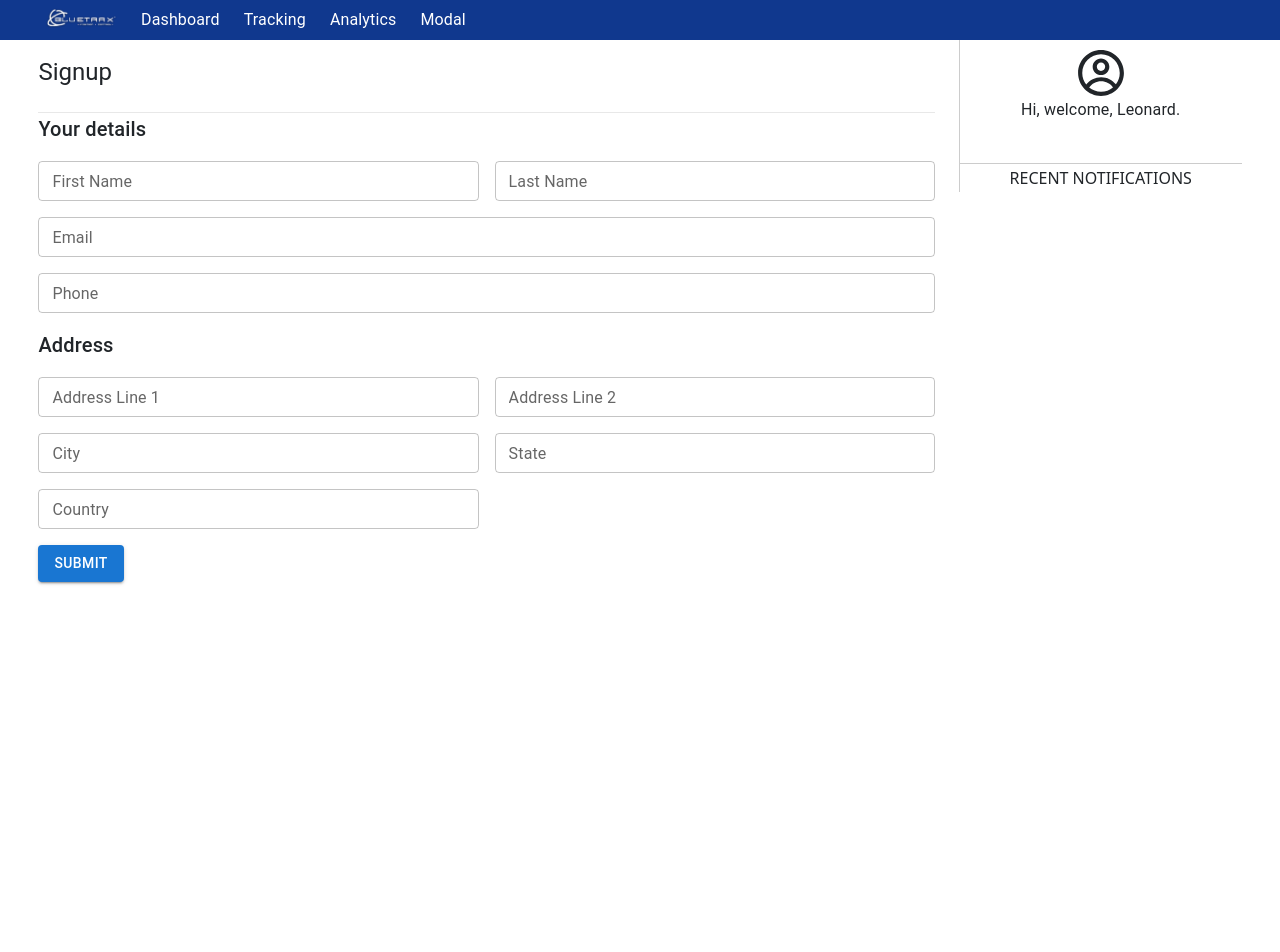
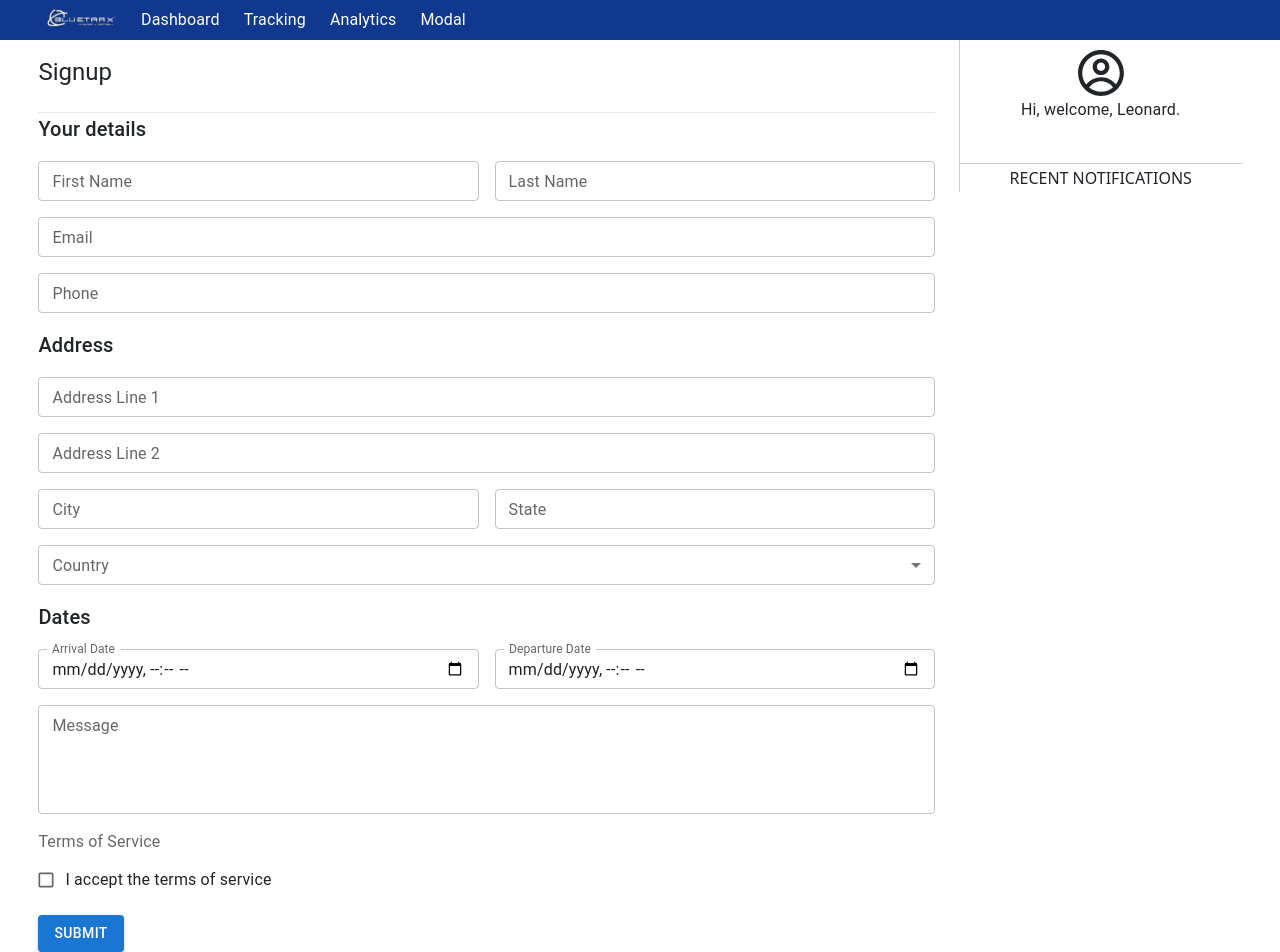
Before and after one commit to leo-mutuku/bluetrax, a React (Vite) app: page /signup in a window 1280 px wide. Before the commit the page ends 800 px from the top, so only its background shows below. Built offline with nearby package versions, Linux system fonts and the light colour scheme.

Commit message:
sign up form

```diff
--- /dev/null
+++ b/src/components/form/formyup/CheckBox/index.jsx
@@ -0,0 +1,40 @@
+import React from "react";
+import {
+  Checkbox,
+  FormControl,
+  FormControlLabel,
+  FormGroup,
+  FormLabel,
+} from "@mui/material";
+import { useField, useFormikContext } from "formik";
+
+const CheckBoxWrapper = ({ name, label, legend, ...otherProps }) => {
+  const [field, meta] = useField(name);
+  const { setFieldValue } = useFormikContext();
+  const handleChange = (event) => {
+    const { checked } = event.target;
+    setFieldValue(name, checked);
+  };
+  const configCheckBox = {
+    ...field,
+    ...otherProps,
+    size: "small",
+    color: "primary",
+    onchange: handleChange,
+  };
+  const configFormControl = {};
+  if (meta && meta.touched && meta.error) {
+    configFormControl.error = true;
+  }
+  return (
+    <FormGroup {...configFormControl}>
+      <FormLabel component="legend">{legend}</FormLabel>
+      <FormControlLabel
+        control={<Checkbox {...configCheckBox} />}
+        label={label}
+      />
+    </FormGroup>
+  );
+};
+
+export default CheckBoxWrapper;
--- /dev/null
+++ b/src/components/form/formyup/DateTimePicker/index.jsx
@@ -0,0 +1,26 @@
+import React from "react";
+import { TextField } from "@mui/material";
+import { useField } from "formik";
+
+const DateTimePickerWrapper = ({ name, ...otherProps }) => {
+  const [field, meta] = useField(name);
+  const configDateTimePicker = {
+    ...field,
+    ...otherProps,
+    size: "small",
+    fullWidth: true,
+    size: "small",
+    variant: "outlined",
+    type: "datetime-local",
+    InputLabelProps: {
+      shrink: true,
+    },
+  };
+  if (meta && meta.touched && meta.error) {
+    configDateTimePicker.error = true;
+    configDateTimePicker.helperText = meta.error;
+  }
+  return <TextField {...configDateTimePicker}></TextField>;
+};
+
+export default DateTimePickerWrapper;
--- a/src/components/form/formyup/Select/index.jsx
+++ b/src/components/form/formyup/Select/index.jsx
@@ -2,19 +2,36 @@ import React from "react";
 import { TextField, MenuItem } from "@mui/material";
 import { useField, useFormikContext } from "formik";
 
-const SelectWrapper = ({ name, otherProps, options }) => {
+const SelectWrapper = ({ name, options, ...otherProps }) => {
   const [field, meta] = useField(name);
   const handleChange = (event) => {
     const { value } = event.target;
     formik.setFieldValue(name, value);
   };
   const configSelect = {
+    ...field,
+    ...otherProps,
+    size: "small",
     select: true,
     variant: "outlined",
     fullWidth: true,
     onchange: () => {},
   };
-  return <TextField />;
+  if (meta && meta.touched && meta.error) {
+    configSelect.error = true;
+    configSelect.helperText = meta.error;
+  }
+  return (
+    <TextField {...configSelect}>
+      {Object.keys(options).map((item, pos) => {
+        return (
+          <MenuItem key={pos} value={item}>
+            {options[item]}
+          </MenuItem>
+        );
+      })}
+    </TextField>
+  );
 };
 
 export default SelectWrapper;
--- a/src/pages/signup/index.jsx
+++ b/src/pages/signup/index.jsx
@@ -8,12 +8,25 @@ import InputWithIcon from "../../components/form/InputWithIcon";
 import SearchButtonWrapper from "../../components/form/SearchButtonWrapper";
 import SearchIcon from "@mui/icons-material/Search";
 import TextFieldWrapper from "../../components/form/formyup/TextField";
+import SelectWrapper from "../../components/form/formyup/Select";
+import Countries from "../../data/listContries.json";
+import DateTimePickerWrapper from "../../components/form/formyup/DateTimePicker";
+import CheckBoxWrapper from "../../components/form/formyup/CheckBox";
 
 const SINGUP_FORM_INITIAL_STATE = {
   firstName: "",
   lastName: "",
   email: "",
   phone: "",
+  addressLine1: "",
+  addressLine2: "",
+  city: "",
+  state: "",
+  country: "",
+  arrrivalDate: "",
+  departureDate: "",
+  message: "",
+  termsOfService: false,
 };
 const SINGUP_FORM_VALIDATION_SCHEMA = Yup.object().shape({
   firstName: Yup.string().required("First Name is required"),
@@ -28,6 +41,12 @@ const SINGUP_FORM_VALIDATION_SCHEMA = Yup.object().shape({
   city: Yup.string().required("City is required"),
   state: Yup.string().required("State is required"),
   country: Yup.string().required("Country is required"),
+  arrivalDate: Yup.date().required("Arrival Date is required"),
+  departureDate: Yup.date().required("Departure Date is required"),
+  message: Yup.string(),
+  termsOfService: Yup.boolean()
+    .oneOf([true], "You must accept the terms of service")
+    .required("You must accept the terms of service"),
 });
 
 const Signup = () => {
@@ -75,13 +94,13 @@ const Signup = () => {
                       <Grid item xs={12}>
                         <Typography variant="h6">Address</Typography>
                       </Grid>
-                      <Grid item xs={6}>
+                      <Grid item xs={12}>
                         <TextFieldWrapper
                           name="addressLine1"
                           label="Address Line 1"
                         />
                       </Grid>
-                      <Grid item xs={6}>
+                      <Grid item xs={12}>
                         <TextFieldWrapper
                           name="addressLine2"
                           label="Address Line 2"
@@ -93,8 +112,42 @@ const Signup = () => {
                       <Grid item xs={6}>
                         <TextFieldWrapper name="state" label="State" />
                       </Grid>
+                      <Grid item xs={12}>
+                        <SelectWrapper
+                          name="country"
+                          label="Country"
+                          options={Countries}
+                        />
+                      </Grid>
+                      <Grid item xs={12}>
+                        <Typography variant="h6">Dates</Typography>
+                      </Grid>
                       <Grid item xs={6}>
-                        <TextFieldWrapper name="country" label="Country" />
+                        <DateTimePickerWrapper
+                          name="arrivalDate"
+                          label="Arrival Date"
+                        />
+                      </Grid>
+                      <Grid item xs={6}>
+                        <DateTimePickerWrapper
+                          name="departureDate"
+                          label="Departure Date"
+                        />
+                      </Grid>
+                      <Grid item xs={12}>
+                        <TextFieldWrapper
+                          name="message"
+                          label="Message"
+                          multiline={true}
+                          rows={4}
+                        />
+                      </Grid>
+                      <Grid item xs={12}>
+                        <CheckBoxWrapper
+                          name="termsOfService"
+                          label="I accept the terms of service"
+                          legend="Terms of Service"
+                        />
                       </Grid>
                       <Grid item xs={12}>
                         <Button
```
Also changed, not shown: src/components/form/formyup/Button/index.jsx (added, +22 -0 lines).
